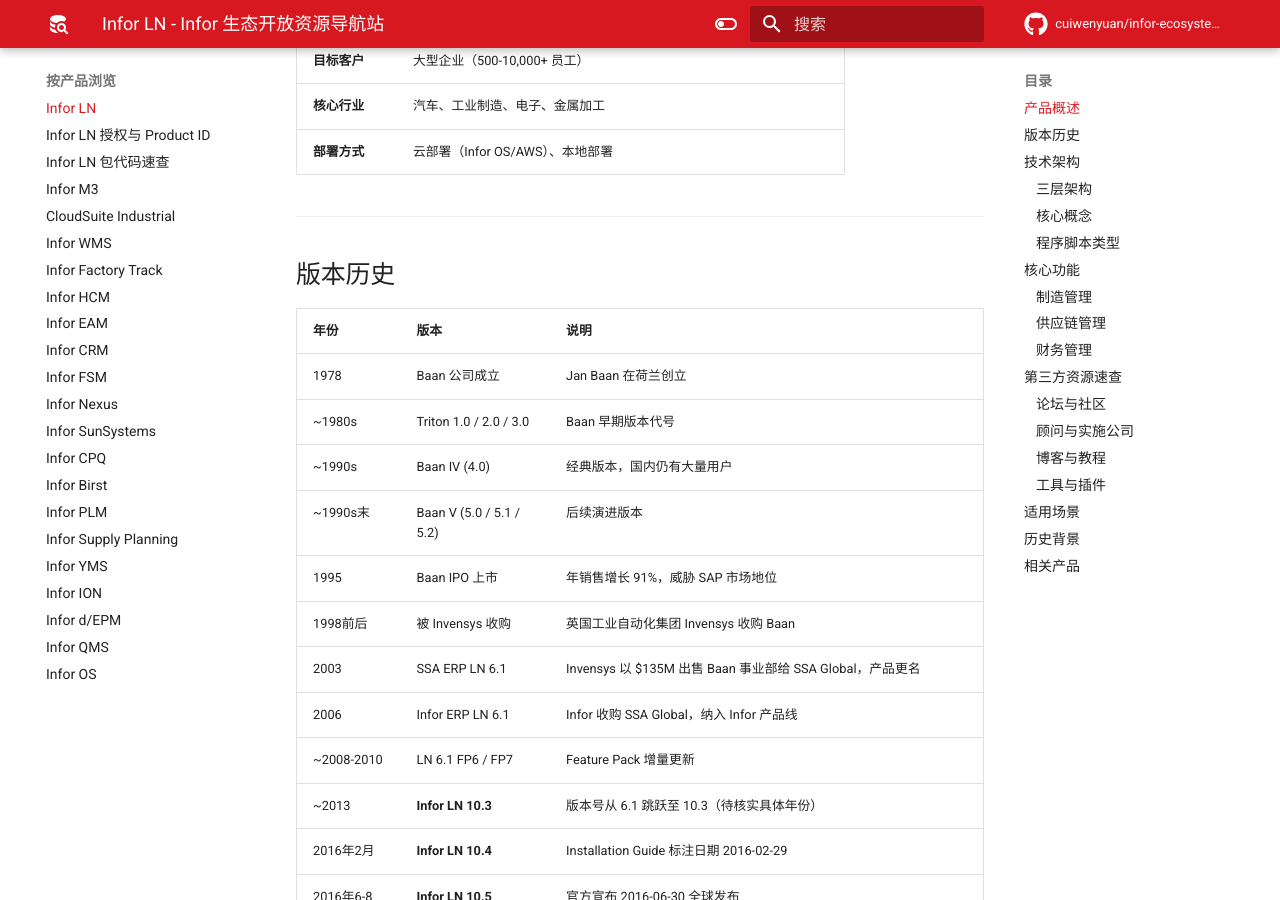
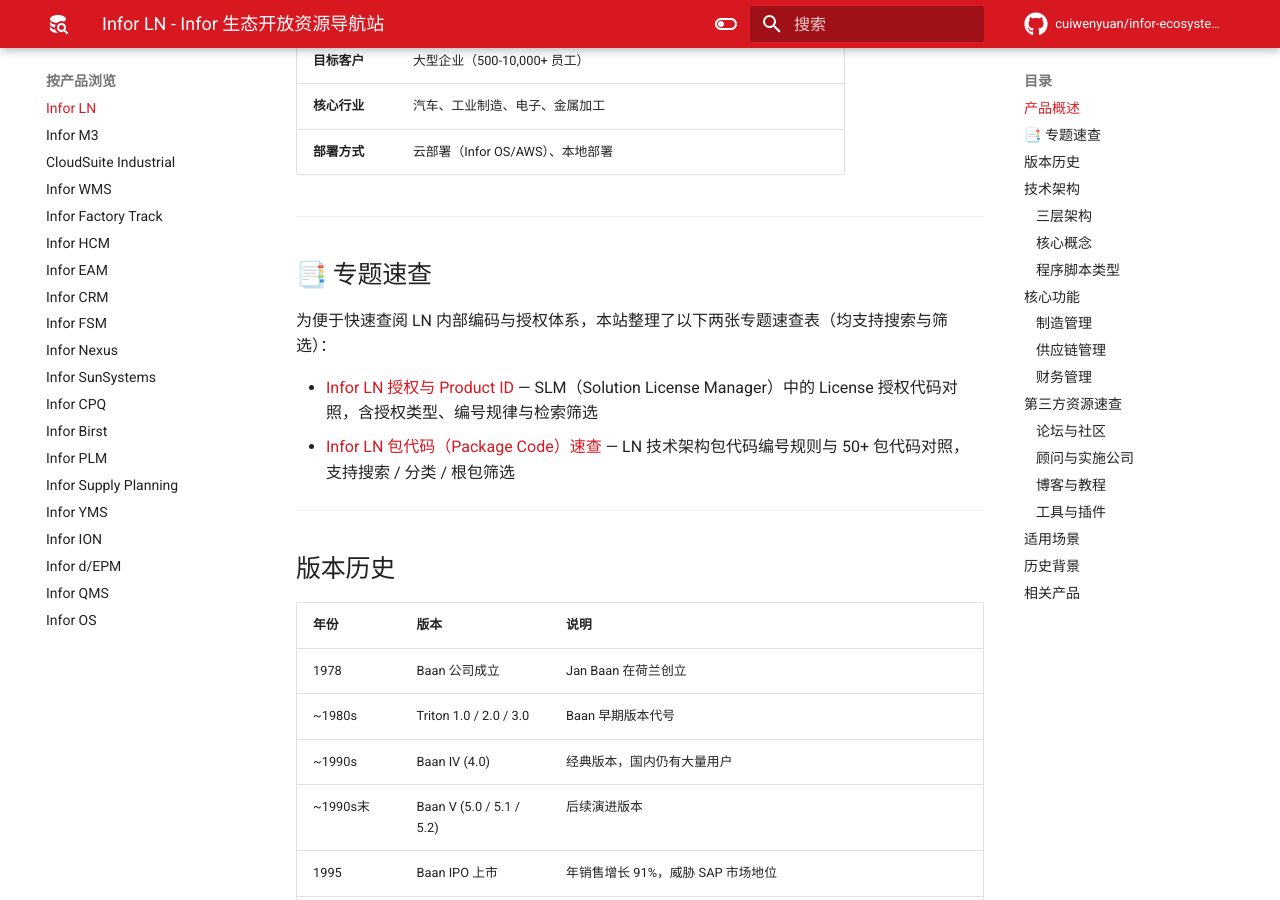
Before and after one commit to cuiwenyuan/infor-ecosystem-open-resources, an MkDocs documentation site: the page built from docs/by-product/ln.md, in a window 1280 px wide and 900 px high, scrolled down 540 px. Built offline with MkDocs 1.6.1 and Material for MkDocs 9.7.7, drawn with Linux system fonts in a browser that asks for light colours; comment, search, counter and statistics services are not loaded; some of the changed text lies outside the part shown.

Commit message:
调整 LN 两张专页的导航归属（2026-07-13）
- mkdocs.yml：移除「按产品浏览」下与 Infor LN 并列的授权页与包代码页，仅保留单一 Infor LN 入口
- by-product/ln.md：顶部新增「📑 专题速查」小节以 2 个链接呈现两页，并从「工具与插件」表移除误归类行
- index.md：项目动态补导航结构调整条目；修复首页页脚最后更新日期不一致（2026-05-12→2026-07-13）
- .workbuddy/memory：记录本次调整

```diff
--- a/docs/by-product/ln.md
+++ b/docs/by-product/ln.md
@@ -19,6 +19,15 @@
 | **目标客户** | 大型企业（500-10,000+ 员工） |
 | **核心行业** | 汽车、工业制造、电子、金属加工 |
 | **部署方式** | 云部署（Infor OS/AWS）、本地部署 |
+
+---
+
+## 📑 专题速查
+
+为便于快速查阅 LN 内部编码与授权体系，本站整理了以下两张专题速查表（均支持搜索与筛选）：
+
+- [Infor LN 授权与 Product ID](ln-product-ids.md) — SLM（Solution License Manager）中的 License 授权代码对照，含授权类型、编号规律与检索筛选
+- [Infor LN 包代码（Package Code）速查](ln-package-codes.md) — LN 技术架构包代码编号规则与 50+ 包代码对照，支持搜索 / 分类 / 根包筛选
 
 ---
 
--- a/mkdocs.yml
+++ b/mkdocs.yml
@@ -184,8 +184,6 @@
   - 中国: by-region/china.md
 - 按产品浏览:
   - Infor LN: by-product/ln.md
-  - Infor LN 授权与 Product ID: by-product/ln-product-ids.md
-  - Infor LN 包代码速查: by-product/ln-package-codes.md
   - Infor M3: by-product/m3.md
   - CloudSuite Industrial: by-product/csi.md
   - Infor WMS: by-product/wms.md
```
Also changed, not shown: other parts of docs/by-product/ln.md (+0 -2 lines), .workbuddy/memory/2026-07-13.md (+7 -0 lines), docs/index.md (+2 -1 lines).
